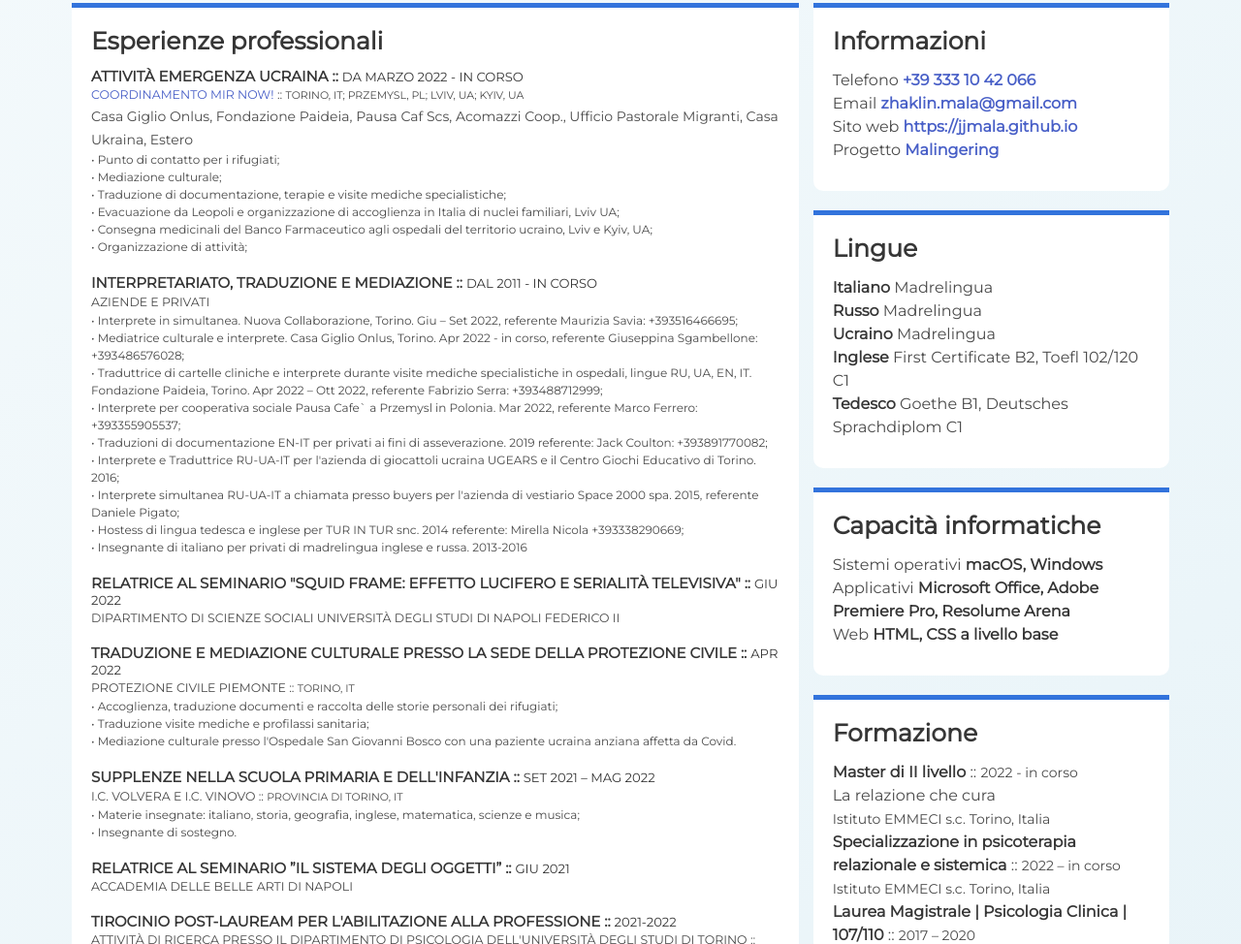
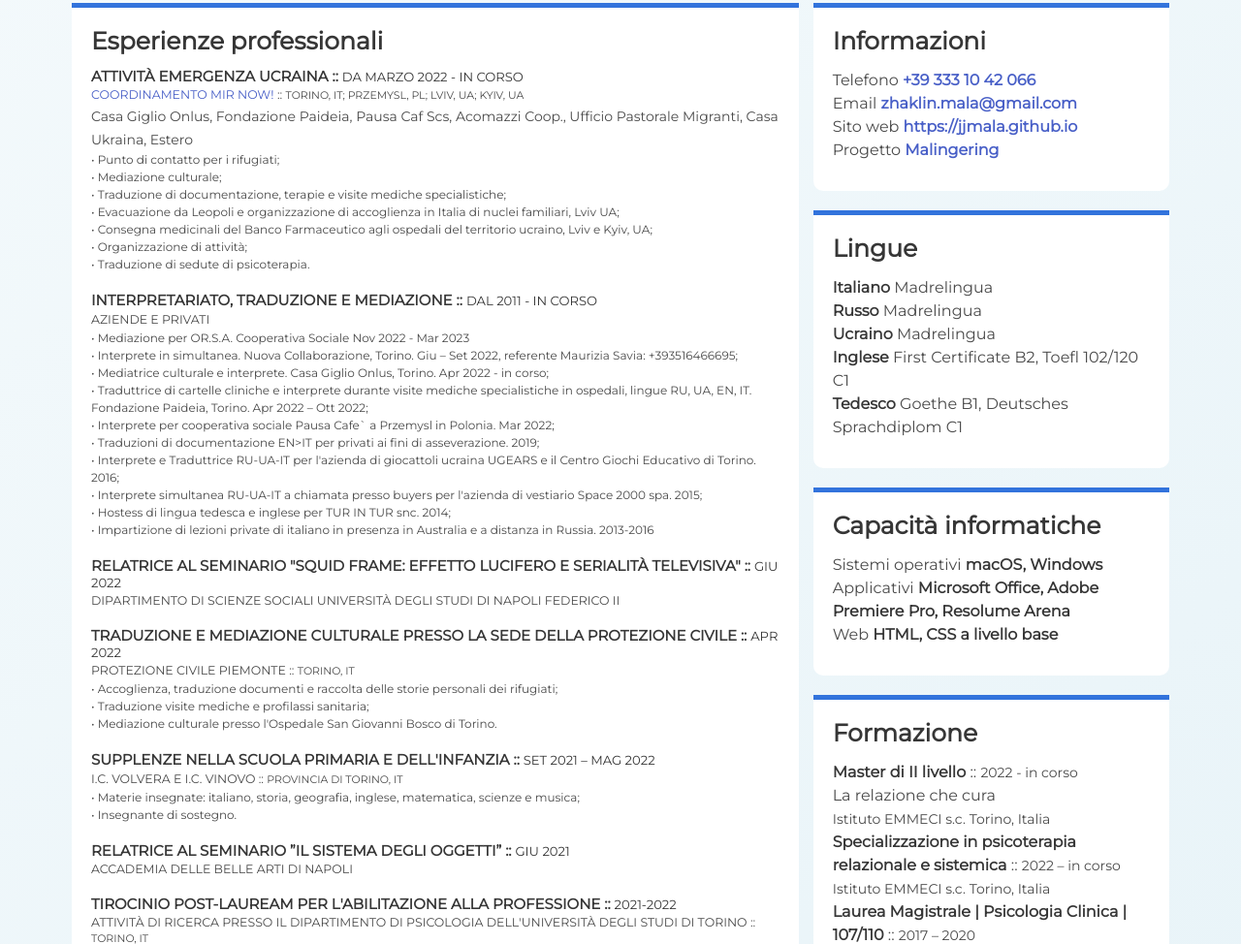
Before and after one commit to jjmala/jjmala.github.io, a Gatsby site: page / in a window 1280 px wide. Shown: the part 517-1491 px from the top of the page at 97% size. Built offline with nearby package versions, Linux system fonts and the light colour scheme; Gatsby itself is replaced by a stand-in of ours; a web font is replaced by a local one.

Commit message:
Update professional-experience.js

```diff
--- a/src/components/resume-components/professional-experience.js
+++ b/src/components/resume-components/professional-experience.js
@@ -34,6 +34,7 @@ export default function ProfessionalExperience() {
           <li>• Evacuazione da Leopoli e organizzazione di accoglienza in Italia di nuclei familiari, Lviv UA;</li>
           <li>• Consegna medicinali del Banco Farmaceutico agli ospedali del territorio ucraino, Lviv e Kyiv, UA;</li>
           <li>• Organizzazione di attività;</li>
+          <li>• Traduzione di sedute di psicoterapia. </li>
         </ul>
       </StyledArticle>
       {/*INTERPRETARIATO*/}
@@ -44,37 +45,36 @@ export default function ProfessionalExperience() {
         <p className="subtitle is-5 is-uppercase mb-1">Aziende e Privati</p>
         <ul>
           <li>
+            • Mediazione per OR.S.A. Cooperativa Sociale Nov 2022 - Mar 2023
+          </li>
+          <li>
             • Interprete in simultanea. Nuova Collaborazione, Torino. Giu – Set 2022, referente Maurizia Savia:
             +393516466695;
           </li>
           <li>
-            • Mediatrice culturale e interprete. Casa Giglio Onlus, Torino. Apr 2022 - in corso, referente Giuseppina
-            Sgambellone: +393486576028;
+            • Mediatrice culturale e interprete. Casa Giglio Onlus, Torino. Apr 2022 - in corso;
           </li>
           <li>
             • Traduttrice di cartelle cliniche e interprete durante visite mediche specialistiche in ospedali, lingue
-            RU, UA, EN, IT. Fondazione Paideia, Torino. Apr 2022 – Ott 2022, referente Fabrizio Serra: +393488712999;
+            RU, UA, EN, IT. Fondazione Paideia, Torino. Apr 2022 – Ott 2022;
           </li>
           <li>
-            • Interprete per cooperativa sociale Pausa Cafe` a Przemysl in Polonia. Mar 2022, referente Marco Ferrero:
-            +393355905537;
+            • Interprete per cooperativa sociale Pausa Cafe` a Przemysl in Polonia. Mar 2022;
           </li>
           <li>
-            • Traduzioni di documentazione EN-IT per privati ai fini di asseverazione. 2019 referente: Jack Coulton:
-            +393891770082;
+            • Traduzioni di documentazione EN>IT per privati ai fini di asseverazione. 2019;
           </li>
           <li>
             • Interprete e Traduttrice RU-UA-IT per l'azienda di giocattoli ucraina UGEARS e il Centro Giochi Educativo
             di Torino. 2016;
           </li>
           <li>
-            • Interprete simultanea RU-UA-IT a chiamata presso buyers per l'azienda di vestiario Space 2000 spa. 2015,
-            referente Daniele Pigato;
+            • Interprete simultanea RU-UA-IT a chiamata presso buyers per l'azienda di vestiario Space 2000 spa. 2015;
           </li>
           <li>
-            • Hostess di lingua tedesca e inglese per TUR IN TUR snc. 2014 referente: Mirella Nicola +393338290669;
+            • Hostess di lingua tedesca e inglese per TUR IN TUR snc. 2014;
           </li>
-          <li>• Insegnante di italiano per privati di madrelingua inglese e russa. 2013-2016</li>
+          <li>• Impartizione di lezioni private di italiano in presenza in Australia e a distanza in Russia. 2013-2016</li>
         </ul>
       </StyledArticle>
       {/*Squid Frame*/}
@@ -102,8 +102,7 @@ export default function ProfessionalExperience() {
           <li>• Accoglienza, traduzione documenti e raccolta delle storie personali dei rifugiati;</li>
           <li>• Traduzione visite mediche e profilassi sanitaria;</li>
           <li>
-            • Mediazione culturale presso l'Ospedale San Giovanni Bosco con una paziente ucraina anziana affetta da
-            Covid.
+            • Mediazione culturale presso l'Ospedale San Giovanni Bosco di Torino.
           </li>
         </ul>
       </StyledArticle>
```
